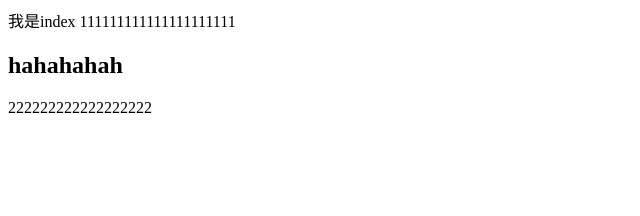
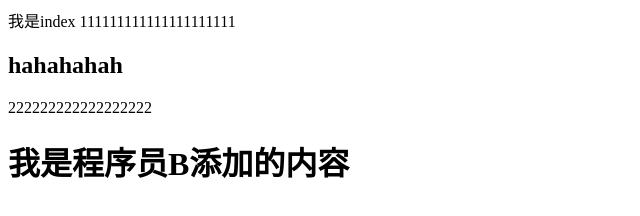
Before and after one commit to zangyich/git-demo, a plain HTML site: page index.html in a window 1280 px wide. Shown: the whole page, without its empty margins (0-640 px from the left). Drawn offline with Linux system fonts and the light colour scheme.

Commit message:
1stsubmitB

```diff
--- a/index.html
+++ b/index.html
@@ -1,3 +1,4 @@
 我是index 111111111111111111111
 <h2>hahahahah</h2>
 222222222222222222
+<h1>我是程序员B添加的内容</h1>
```
